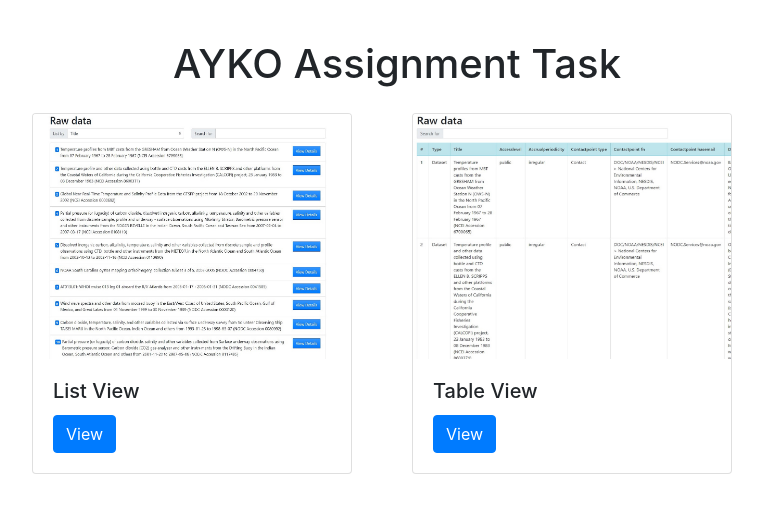
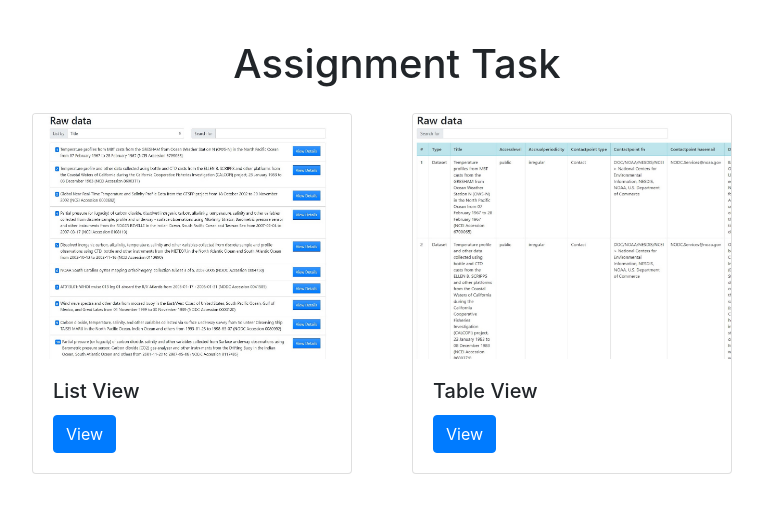
Before and after one commit to wasimv09/assignment-task, a website: page index.html in a window 1280 px wide. Shown: the whole page, without its empty margins (243-1006 px from the left). Drawn offline with nearby package versions, Linux system fonts and the light colour scheme.

Commit message:
Changes heading & title

```diff
--- a/index.html
+++ b/index.html
@@ -4,7 +4,7 @@
     <meta charset="UTF-8">
     <meta name="viewport" content="width=device-width, initial-scale=1.0">
     <meta http-equiv="X-UA-Compatible" content="ie=edge">
-    <title>AYKO Assignment Task</title>
+    <title>Assignment Task</title>
     <script src="https://code.jquery.com/jquery-3.3.1.slim.min.js" integrity="sha384-q8i/X+965DzO0rT7abK41JStQIAqVgRVzpbzo5smXKp4YfRvH+8abtTE1Pi6jizo" crossorigin="anonymous"></script>
     <script src="https://cdnjs.cloudflare.com/ajax/libs/popper.js/1.14.7/umd/popper.min.js" integrity="sha384-UO2eT0CpHqdSJQ6hJty5KVphtPhzWj9WO1clHTMGa3JDZwrnQq4sF86dIHNDz0W1" crossorigin="anonymous"></script>
     <script src="https://stackpath.bootstrapcdn.com/bootstrap/4.3.1/js/bootstrap.min.js" integrity="sha384-JjSmVgyd0p3pXB1rRibZUAYoIIy6OrQ6VrjIEaFf/nJGzIxFDsf4x0xIM+B07jRM" crossorigin="anonymous"></script>
@@ -14,7 +14,7 @@
 </head>
 <body>
     <div class="container">
-        <h1>AYKO Assignment Task</h1>
+        <h1>Assignment Task</h1>
         <div class="row justify-content-center">
             <div class="col-sm-4">
                 <div class="card" style="width: 20rem;">
```
Also changed, not shown: list_view/index.html (+1 -1 lines), table_view/index.html (+1 -1 lines).
